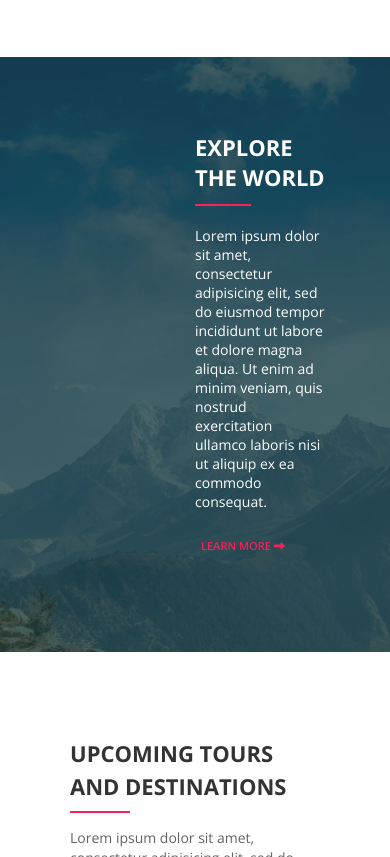
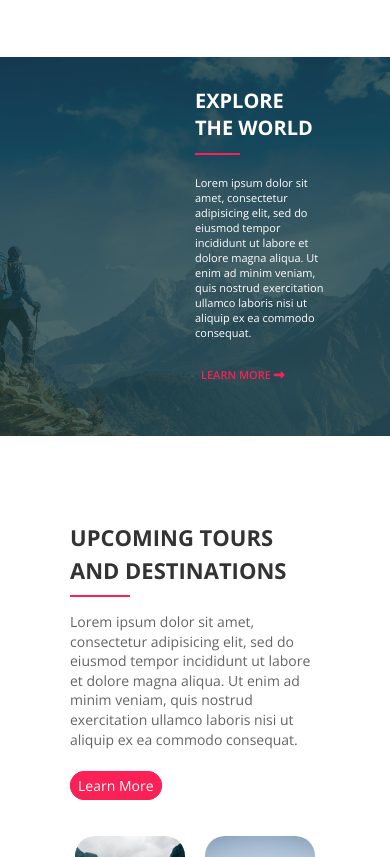
Before and after one commit to CodersGeekTanvir/class08_01_adventure, a plain HTML site: page index.html in a window 390 px wide. Shown: the part 1776-2633 px from the top of the page. Drawn offline with nearby package versions, Linux system fonts and the light colour scheme.

Commit message:
Add files via upload

```diff
--- a/css/responsive.css
+++ b/css/responsive.css
@@ -194,7 +194,7 @@
         font-size: 14px;
     }
     .bottom_banner_overlay {
-        padding: 75px 0;
+        padding: 55px 0;
     }
     .bottom_banner_content h1 {
         font-size: 37px;
@@ -206,7 +206,7 @@
         width: 56px;
     }
     .bottom_banner_content p {
-        font-size: 15px;
+        font-size: 13px;
     }
     .bottom_banner_button {
         padding: 22px 0px;
@@ -359,20 +359,20 @@
         font-size: 14px;
     }
     .bottom_banner_overlay {
-        padding: 75px 0;
+        padding: 30px 0;
     }
     .bottom_banner_content h1 {
-        font-size: 22px;
+        font-size: 20px;
         padding-right: 0;
     }
     .bottom_banner_content .bottom_hr {
         padding: 12px 0 20px 0;
     }
     .bottom_banner_content .bottom_line {
-        width: 56px;
+        width: 45px;
     }
     .bottom_banner_content p {
-        font-size: 14px;
+        font-size: 11px;
     }
     .bottom_banner_button {
         padding: 22px 0px;
```
